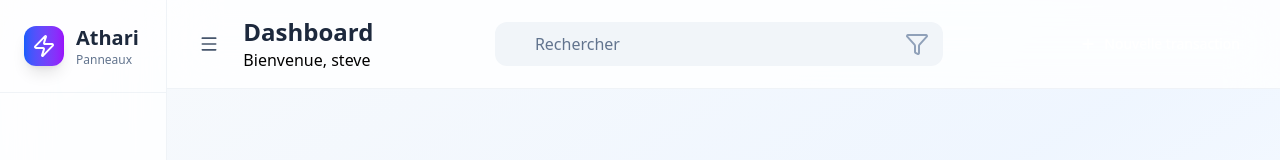
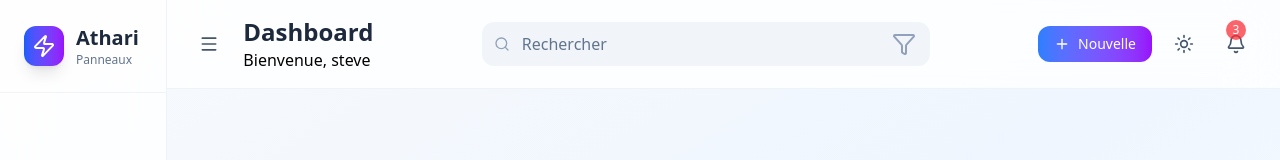
Before and after one commit to Vanellakenfack/Atharibankback, a React (Vite) app in the folder athari-frontend/: page / in a window 1280 px wide. Shown: the top 160 px of the page. Built offline with nearby package versions, Linux system fonts and the light colour scheme.

Commit message:
feat: enhance Header component with search, theme toggle, and notification features

```diff
--- a/athari-frontend/src/components/Layout/Header.tsx
+++ b/athari-frontend/src/components/Layout/Header.tsx
@@ -1,4 +1,4 @@
-import { Filter, Menu, Plus } from 'lucide-react'
+import { Bell, Filter, Menu, Plus, Search, Sun } from 'lucide-react'
 import React from 'react'
 
 function Header() {
@@ -25,7 +25,7 @@
           {/* centre */}
           <div className='flex-1 max-w-md mx-8'>
             <div className='relative'>
-              <search className='w-4 h-4 absolute left-3 top-1/2 transform -translate-y-1/2
+              <Search className='w-4 h-4 absolute left-3 top-1/2 transform -translate-y-1/2
               text-slate-400'/>
               <input type="text" placeholder='Rechercher' className='w-full pl-10 pr-4
               py-2.5 bg-slate-100 dark:bg-slate-800 border-slate-200
@@ -41,12 +41,29 @@
 
           {/* Section de droite */}
           <div className='flex items-center space-x-3'>
+
             {/* Action rapide */}
-            <div className='hidden lg:flex items-center space-x-2 py-2 px-4 bg-gradien-to-r
-            from-blue-500 to-purple-600 text-white rounded-xl hover:shadow-lg transition-a'>
+            <button className='hidden lg:flex items-center space-x-2 py-2 px-4 bg-gradient-to-r
+            from-blue-500 to-purple-600 text-white rounded-xl hover:shadow-lg transition-all'>
               <Plus className='w-4 h-4'/>
-              <span className='text-sm font-medium'>Nouvelle transaction</span>
-            </div>
+              <span className='text-sm font-medium'>Nouvelle</span>
+            </button>
+
+            {/* changer de theme */}
+            <button className='p-2.5 rounded-xl text-slate-600 dark:text-slate-300
+            hover:bg-slate-100 dark:hover:bg-slate-800 transition-colors'>
+                <Sun className="w-5 h-5"/>
+            </button>
+
+            {/* Notification */}
+            <button className='relative p-2.5 rounded-xl text-slate-600 dark:text-slate-300
+            hover:bg-slate-100 dark:hover:bg-slate-800 transition-colors'>
+                <Bell className="w-5 h-5"/>
+                <span className='absolute -top-1 w-5 h-5 bg-red-500 text-white text-xs
+                rounded-full flex items-center justify-center animate-pulse'>
+                    3
+                </span>
+            </button>
           </div>
         </div>
     </div>
```
Also changed, not shown: athari-frontend/src/layouts/text.txt (deleted).
